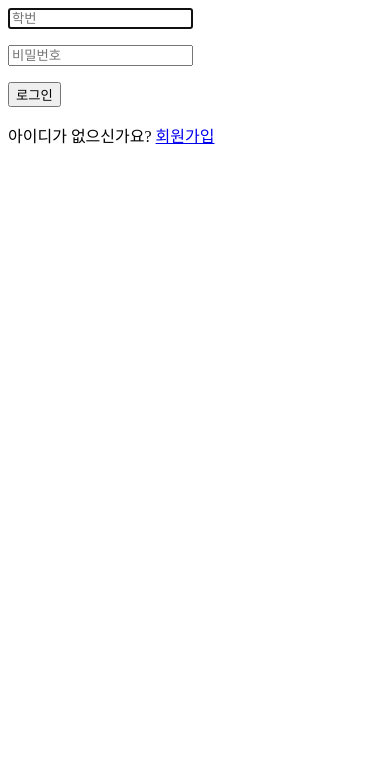
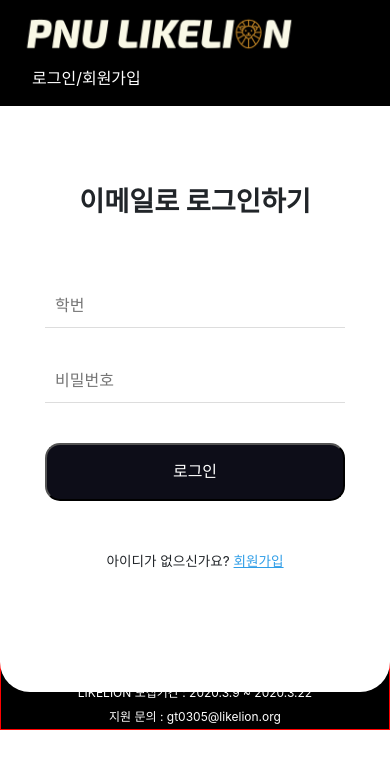
Before and after one commit to PnuLikelion8th/apply-pnu8th, a Django app: page /login in a window 390 px wide. Shown: the top 769 px of the page. Run offline with Django 3.2, Linux system fonts and the light colour scheme; parts of the project's set-up code (start-up, migrations or seed data) failed here and were passed over; some libraries are stand-ins or nearby versions.

Commit message:
[추가] login css 및 sqlite삭제

```diff
--- /dev/null
+++ b/apply_pnu/static/css/login.css
@@ -0,0 +1,241 @@
+
+.rg_bg{
+    height:550px;
+    width:100%;
+    padding : 10% 0;
+    display: block;
+
+}
+
+
+.rg_form{
+    width:500px;
+    height: 550px;
+    position: absolute;
+    margin: 0 auto;
+    left: 0;
+    right: 0;
+    background-color: white;
+    border-radius: 30px;
+    box-shadow: 0 0px 10px 3px rgba(0,0,0,0.05) ;
+
+}
+
+.rg_title{
+    margin-top: 60px;
+    margin-bottom: 30px;
+    text-align: center;
+}
+.rg_title > img{
+    width: 210px;
+}
+
+
+.rg_subtitle{
+    /* border:1px solid red; */
+    text-align: center;
+    /* font-family: 'nanumsquareround_B'; */
+    margin-bottom:30px;
+    font-size:0.85rem;
+}
+
+.accounts_naver{
+    background-color: #27b13a;
+    padding:20px;
+    border-radius: 15px;
+    width:300px;
+    /* text-align: center; */
+    color:white;
+    margin:20px auto;
+    display: block;
+}
+.accounts_google{
+    cursor: pointer;
+    background-color: #e23434;
+    padding:20px;
+    border-radius: 15px;
+    width:300px;
+    /* text-align: center; */
+    color:white;
+    margin:20px auto;
+    display: block;
+
+}
+.accounts_email{
+    background-color: #0d0d18;
+    padding:20px;
+    border-radius: 15px;
+    width:300px;
+    /* text-align: center; */
+    color:white;
+    margin:20px auto;
+    display: block;
+
+}
+
+
+.accounts_naver > div,
+.accounts_google > div,
+.accounts_email > div,
+.accounts_login > div{
+    color:white;
+    display: inline-block;
+}
+.rg_form >a>img{
+    width: 15px;
+    margin-right: 15px;
+    margin-left: 50px;
+}
+
+
+.link_regist{
+    /* border:1px solid blue; */
+    margin-top:20px;
+    text-align: center;
+    font-size:0.85rem;
+}
+.link_regist > a,
+.forget_idpw > a{
+    text-decoration-line: underline;
+    text-decoration-color: #309ee7;  ;
+    color:#309ee7;
+}
+.forget_idpw{
+    /* border:1px solid green; */
+    margin:10px auto;
+    text-align: center;
+    font-size:0.85rem;
+}
+
+.privacy_policy{
+    /* border:1px solid red; */
+    display: block;
+    margin:20px auto;
+    width:150px;
+    text-align: center;
+    text-decoration-line: underline;
+    color:#777;
+}
+
+
+
+
+
+/* 로그인.html 화면 */
+.lg_title{
+    font-size: 1.7rem;
+    font-weight: bold;
+    text-align: center;
+    margin: 100px 0 60px 0;
+}
+.username_input{
+    display: block;
+    margin: 30px auto;
+    width: 300px;
+    border: none;
+    border-bottom: 1px #dddddd solid;
+    outline: none;
+    padding: 10px;
+
+
+}
+.password_input{
+    display: block;
+    margin: 30px auto;
+    width: 300px;
+    border: none;
+    border-bottom: 1px #dddddd solid;
+    outline: none;
+    padding: 10px;
+    color: black;
+}
+
+.accounts_login{
+    background-color: #0d0d18;
+    padding:15px;
+    border-radius: 15px;
+    width:300px;
+    /* text-align: center; */
+    color:white;
+    margin:40px auto 50px;
+    display: block;
+    font-family: 'nanumsquare_R';
+
+}
+
+.errorlist{
+    display: block;
+    color:red;
+    width: 300px;
+    text-align: center;
+    margin: 0 auto;
+}
+
+
+
+/* 비밀번호 찾기 */
+
+.fp_form{
+    width:500px;
+    height: 350px;
+    position: absolute;
+    margin: 100px auto 0;
+    left: 0;
+    right: 0;
+    background-color: white;
+    border-radius: 30px;
+    box-shadow: 0 0px 10px 3px rgba(0,0,0,0.05) ;
+
+}
+
+
+.fp_title{
+    font-size: 1.7rem;
+    font-weight: bold;
+    text-align: center;
+    margin: 65px 0 60px 0;
+}
+
+.fp_err_msg{
+    display: block;
+    color:red;
+    width: 300px;
+    text-align: center;
+    margin: 0 auto;
+}
+
+
+
+@media (max-width:550px){
+    .rg_title{
+        margin-top: 40px;
+    }
+    div> .lg_title{
+        margin-top: 40px;
+    }
+
+    .rg_bg{
+        background-color: white;
+    }
+    .rg_form{
+        width: 100%;
+        box-shadow: none;
+    }
+    .fp_form{
+        width: 100%;
+        margin-top: 50px;
+        box-shadow: none;;
+    }
+
+}
+@media (max-width:400px){
+    .rg_form > .accounts_naver{
+        padding: 20px 0;
+    }
+    .rg_form > .accounts_google{
+        padding: 20px 0;
+    }
+    .rg_form > .accounts_email{
+        padding: 20px 0;
+    }
+}
--- a/apply_pnu/templates/login.html
+++ b/apply_pnu/templates/login.html
@@ -1,6 +1,33 @@
+
+
+
+
+
+{% extends "base.html" %}
+{% load static %}
+
+{% block title %}
+PNULikeLion-login
+{% endblock %}
+
+{% block extra_head %}
+<link rel="stylesheet" href="{% static 'css/login.css' %}?dt={% now 'U' %}">
+{% endblock %}
+
+
+{% block contents %}
+
+<div class="rg_bg">
+    <div class="rg_form">
+        <div class="lg_title">이메일로 로그인하기</div>
+
         <form method="POST" action="{% url 'login' %}">
             {% csrf_token %}
             {{ form.as_p }}
             <input type="submit" value="로그인" class="accounts_login">
         </form>
         <div class="link_regist">아이디가 없으신가요? <a href="{% url 'signup' %}">회원가입</a></div>
+    </div>
+</div>
+
+{% endblock %}
```
Also changed, not shown: apply_pnu/views.py (+1 -9 lines), db.sqlite3 (deleted). Lines whose indentation alone changed are shown as unchanged.
